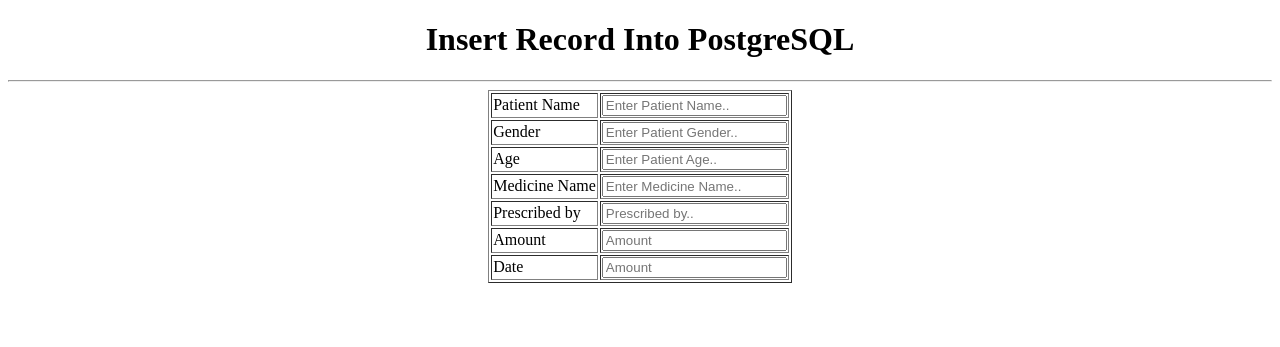
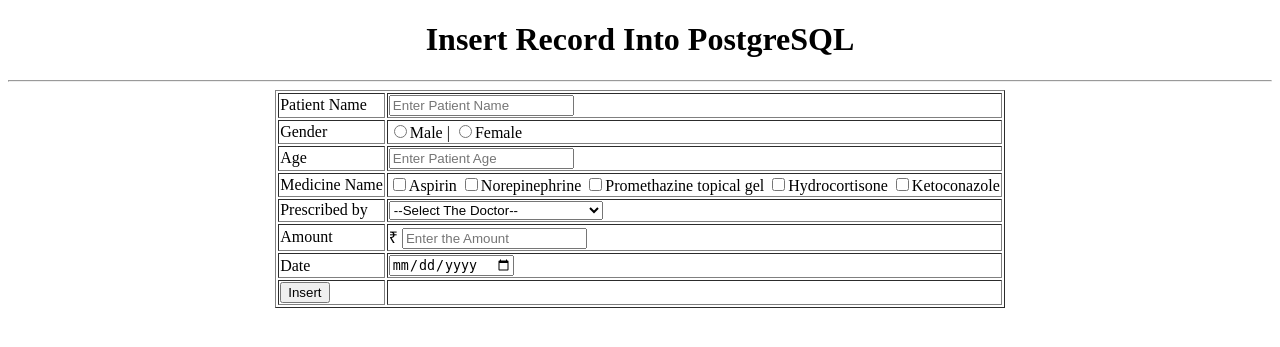
Before and after one commit to BadHacker-007/CRUD-Operation-Healthcare-Prescription.-, a Django app: page /Insert in a window 1280 px wide. Shown: the top 347 px of the page. Run offline with Django 3.2, Linux system fonts and the light colour scheme.

Commit message:
completed insert

```diff
--- a/crudoperation/crudoperation/templates/Insert.html
+++ b/crudoperation/crudoperation/templates/Insert.html
@@ -15,38 +15,59 @@
         <table border="1">
             <tr>
                 <td>Patient Name</td>
-                <td><input type="text" placeholder="Enter Patient Name.." name="patientname"></td>
+                <td><input type="text" placeholder="Enter Patient Name" name="patientname" ></td>
             </tr>
             <tr>
                 <td>Gender</td>
-                <td><input type="text" placeholder="Enter Patient Gender.." name="gender"></td>
+                <td><input type="radio" name="gender" value="M">Male |
+                <input type="radio" name="gender" value="F">Female</td>
             </tr>
             <tr>
                 <td>Age</td>
-                <td><input type="text" placeholder="Enter Patient Age.." name="age"></td>
+                <td>
+                    <input type="text" placeholder="Enter Patient Age" onkeypress="return (event.charCode == 8 || event.charCode == 0 || event.charCode == 13) ? null : event.charCode >= 48 && event.charCode <= 57" name="age" />
+                </td>
             </tr>
             <tr>
                 <td>Medicine Name</td>
-                <td><input type="text" placeholder="Enter Medicine Name.." name="medicinename"></td>
+                <td><input type="checkbox" name="medicinename">Aspirin
+                    <input type="checkbox" name="medicinename">Norepinephrine
+                    <input type="checkbox" name="medicinename">Promethazine topical gel
+                    <input type="checkbox" name="medicinename">Hydrocortisone
+                    <input type="checkbox" name="medicinename">Ketoconazole</td>
             </tr>
             <tr>
                 <td>Prescribed by</td>
-                <td><input type="text" placeholder="Prescribed by.." name="empname"></td>
+                <td><select name="empname">
+                    <option selected disabled=true>--Select The Doctor--</option>
+                    <option>Dr Tanuj Pandey(Gynaecologist)</option>
+                    <option>Dr Akshat Jain(Cardiology)</option>
+                    <option>Dr Titas Das(Orthopedic)</option>
+                </select></td>
             </tr>
             <tr>
                 <td>Amount</td>
-                <td><input type="text" placeholder="Amount" name="price"></td>
+                <td>₹
+                    <input type="text" placeholder="Enter the Amount" onkeypress="return (event.charCode == 8 || event.charCode == 0 || event.charCode == 13) ? null : event.charCode >= 48 && event.charCode <= 57" name="price" />
+                </td>
+
             </tr>
             <tr>
                 <td>Date</td>
-                <td><input type="text" placeholder="Amount" name="prescription_date"></td>
+                <td><input type="date" placeholder="Date" name="prescription_date"></td>
+            </tr>
+            <tr>
+                <td><input type="submit" value="Insert"></td>
+                <td>
+                    {% if messages %}
+                    {% for mess in messages %}
+                    <b style="color: green";>{{mess}}</b>
+                    {% endfor %}
+                    {% endif %}
+                </td>
             </tr>
         </table>
-        {% if messages %}
-        {% for mess in messages %}
-        <b style="color: green";>{{mess}}</b>
-        {% endfor %}
-        {% endif %}
+
     </form>
     </center>
 </body>
--- a/crudoperation/crudoperation/views.py
+++ b/crudoperation/crudoperation/views.py
@@ -18,7 +18,7 @@
             saverecord.price=request.POST.get('price')
             saverecord.prescription_date=request.POST.get('prescription_date')
             saverecord.save()
-            messages.success(request,'prescription'+saverecord.patientname+'Is Saved Successfully..!')
+            messages.success(request,saverecord.patientname+  ' Prescription Is Saved Successfully..!')
             return render(request,'Insert.html')
         else:
             return render(request,'Insert.html')
```
